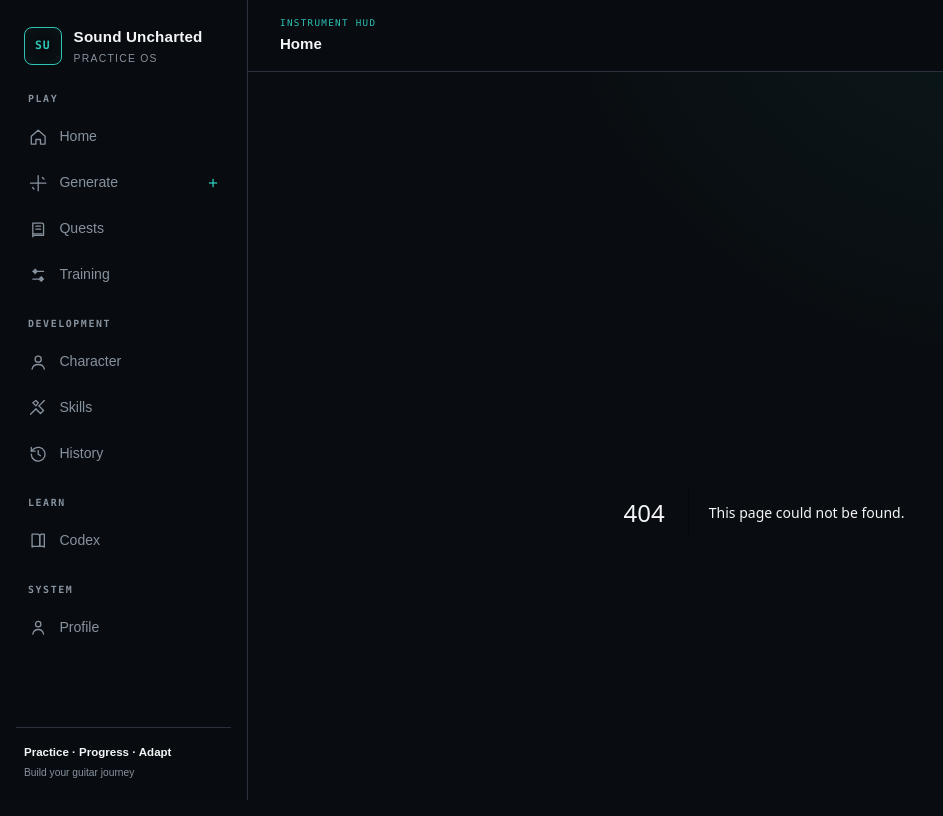
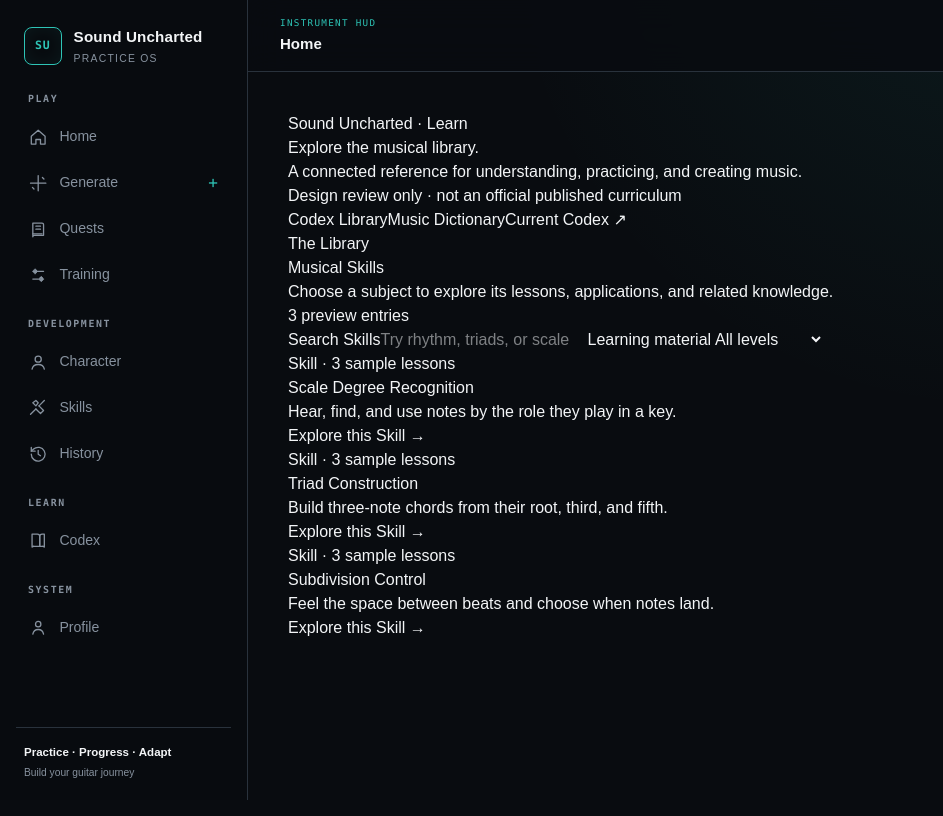
Before and after one commit to MEC4RNG/GuitaRPG, a Next.js app: page /prototype/codex-v2 in a window 1280 px wide. Before the commit this address had no page. Shown: the top 816 px of the page, without its empty margins (0-943 px from the left). Built offline with nearby package versions, Linux system fonts and the light colour scheme.

Commit message:
feat(codex): add nonproduction V2 preview and published-only dictionary route

```diff
--- /dev/null
+++ b/app/prototype/codex-v2/page.tsx
@@ -0,0 +1,17 @@
+import type { Metadata } from "next";
+import { notFound } from "next/navigation";
+import { CodexV2Library } from "@/components/codex-v2-library";
+
+export const metadata: Metadata = {
+  title: "Codex V2 Design Preview",
+  description: "Preview of the Sound Uncharted musical knowledge library.",
+};
+
+export default async function CodexV2PreviewPage() {
+  if (process.env.VERCEL_ENV === "production") notFound();
+
+  // Keep draft content out of the published Codex catalog and ordinary routes.
+  const { readCodexV2DraftPreview } = await import("@/lib/codex/v2/preview");
+  const catalog = readCodexV2DraftPreview();
+  return <CodexV2Library entries={catalog.entries} terms={catalog.terms} />;
+}
```
